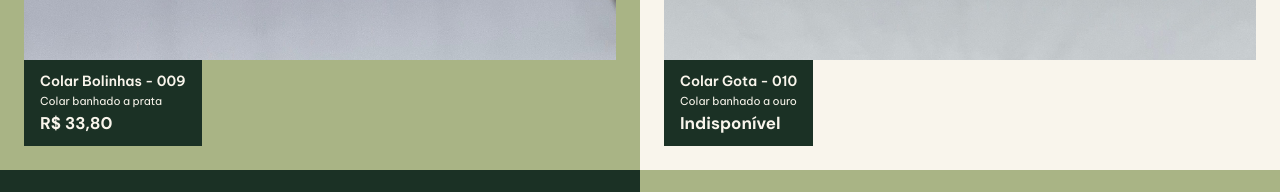
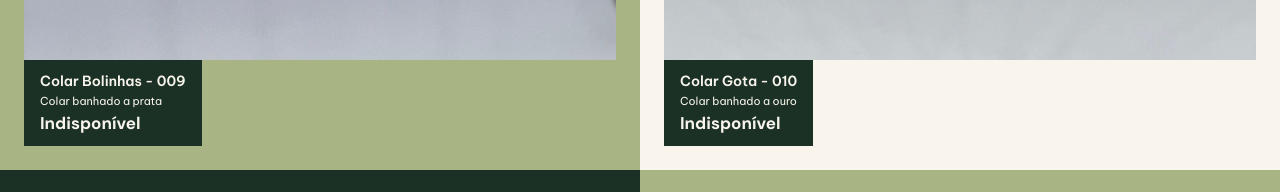
Before and after one commit to useloevi/Site-Loevi, a Next.js app: page / in a window 1280 px wide. Shown: the part 5907-6099 px from the top of the page. Built offline with nearby package versions, Linux system fonts and the light colour scheme; a web font is replaced by a local one.

Commit message:
Change availability of 'Colar Bolinhas' to unavailable
Updated availability status for 'Colar Bolinhas' to 'Indisponível'.

```diff
--- a/components/ProductGrid.jsx
+++ b/components/ProductGrid.jsx
@@ -14,7 +14,7 @@ const products = [
   ["006", "Colar V Cristais", "Colar banhado a prata com cristais em zircônia", "R$ 37,80"],
   ["007", "Colar Espírito Santo", "Colar banhado a ouro com pedrinhas de zircônia", "R$ 39,80"],
   ["008", "Choker Solar", "Colar banhado a ouro", "Indisponível"],
-  ["009", "Colar Bolinhas", "Colar banhado a prata", "R$ 33,80"],
+  ["009", "Colar Bolinhas", "Colar banhado a prata", "Indisponível"],
   ["010", "Colar Gota", "Colar banhado a ouro", "Indisponível"],
   ["011", "Colar Gota Cristal", "Colar banhado a ouro com pedra de zircônia", "R$ 37,80"],
   ["012", "Colar Arco", "Colar banhado a ouro com pedrinhas de zircônia", "R$ 35,80"],
```
